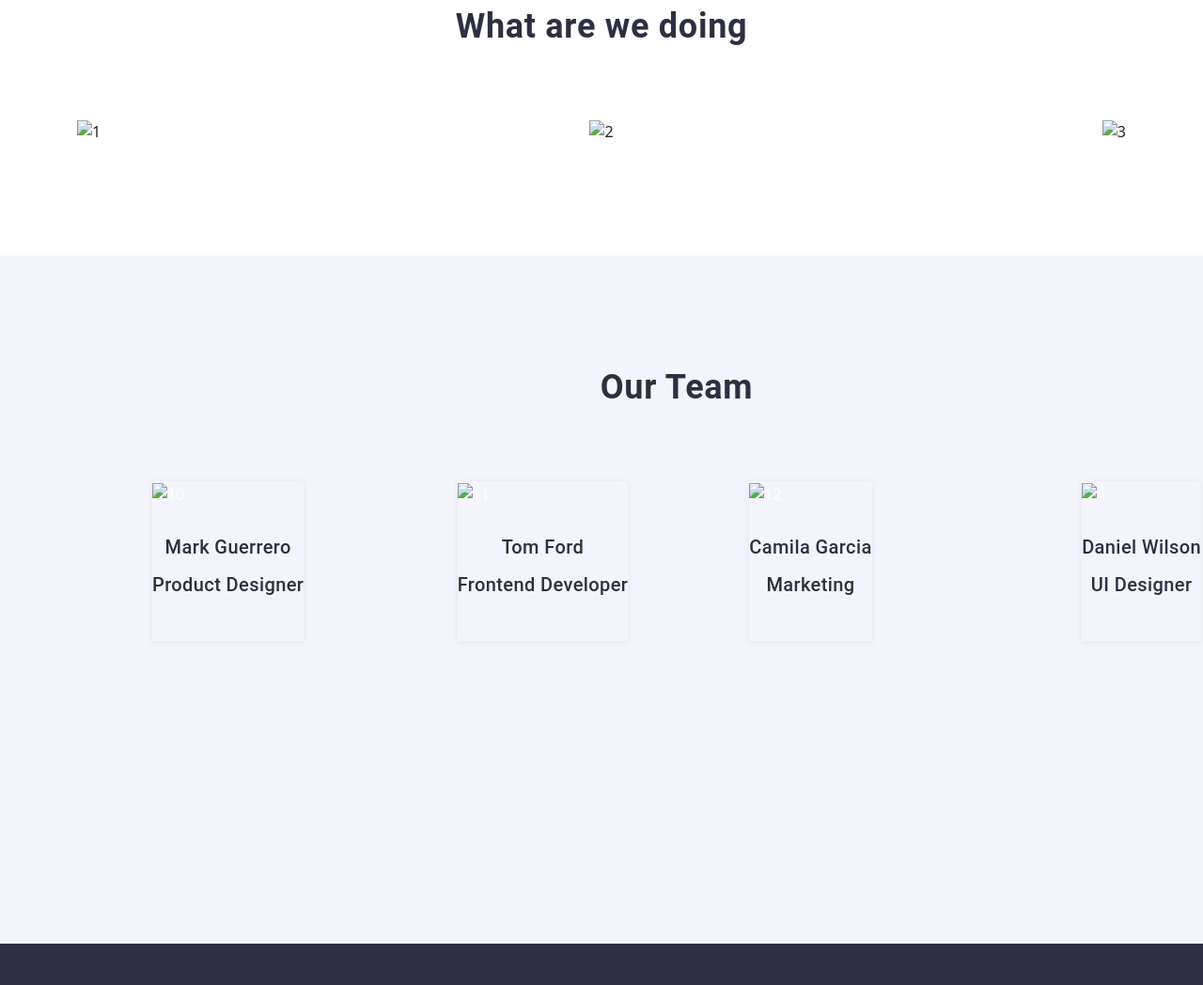
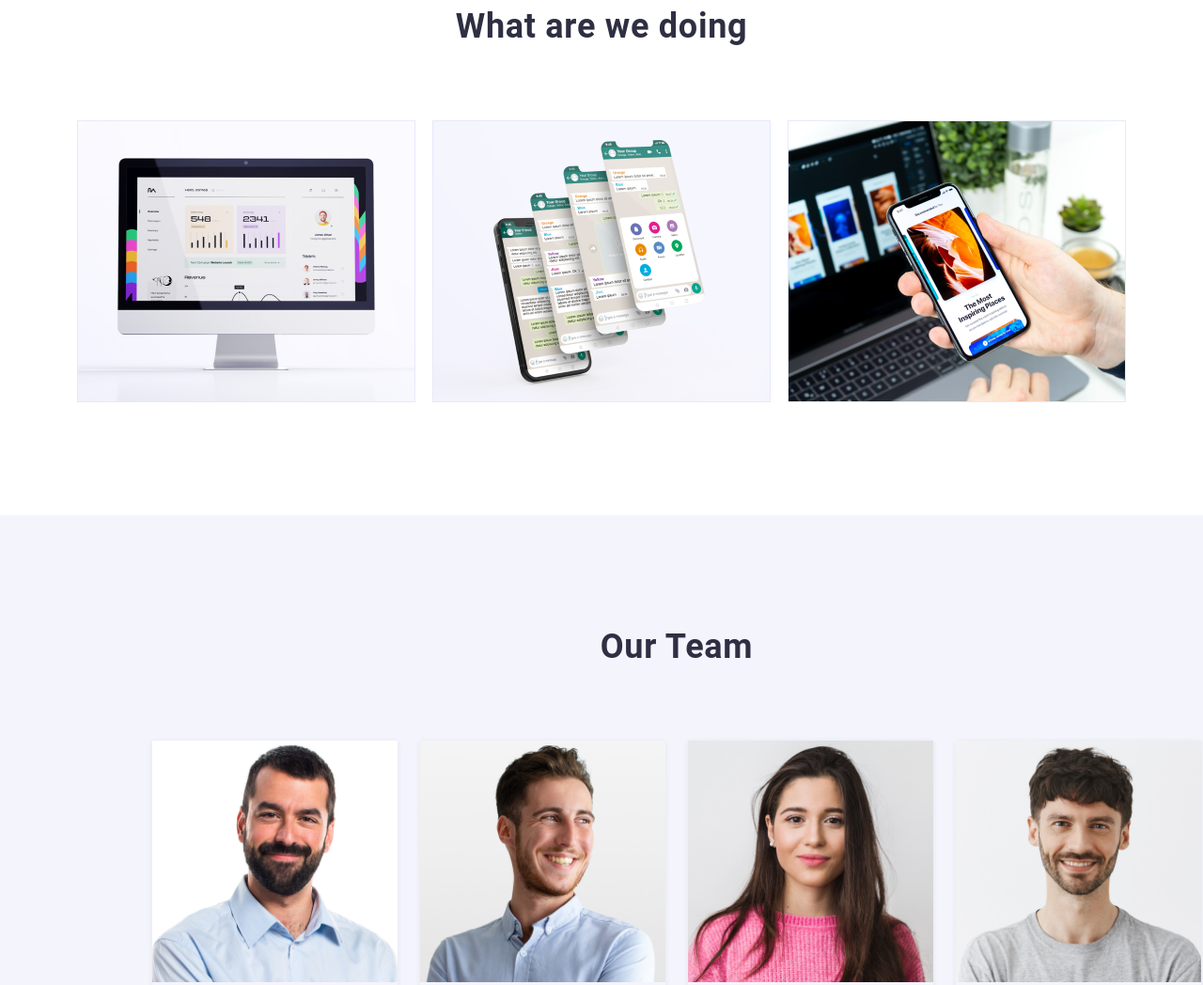
Before and after one commit to romano95/webstudio, a plain HTML site: page index.html in a window 1280 px wide. Shown: the part 1040-2088 px from the top of the page at 94% size. Drawn offline with nearby package versions, Linux system fonts and the light colour scheme; the site is published under a folder, as on GitHub Pages, so addresses that start at the root find nothing.

Commit message:
Update index.html

```diff
--- a/index.html
+++ b/index.html
@@ -80,13 +80,13 @@
           <div class="container">
             <div class="row">
               <div class="col-4 displey-box-img-1">
-                <img class="image-w-h" src="/image/img 1.png" alt="1">
+                <img class="image-w-h" src="image/img 1.png" alt="1">
               </div>
               <div class="col-4 displey-box-img-2">
-                <img class="image-w-h" src="/image/img 2.png" alt="2">
+                <img class="image-w-h" src="image/img 2.png" alt="2">
               </div>
               <div class="col-4 displey-box-img-3">
-                <img class="image-w-h" src="/image/img 3.png" alt="3">
+                <img class="image-w-h" src="image/img 3.png" alt="3">
               </div>
             </div>
           </div>
@@ -98,7 +98,7 @@
             <div class="row">
               <div class="col-3 displey-box-1">
                 <div class="box-image">
-                  <img class="image_foto" src="/image/foto_1.png" alt="10">
+                  <img class="image_foto" src="image/foto_1.png" alt="10">
                   <div class="text_box-img">
                     <p>Mark Guerrero</p>
                     <p>Product Designer</p>
@@ -107,7 +107,7 @@
               </div>
               <div class="col-3 displey-box-2">
                 <div class="box-image">
-                  <img class="image_foto" src="/image/foto_2.png" alt="11">
+                  <img class="image_foto" src="image/foto_2.png" alt="11">
                   <div class="text_box-img">
                     <p>Tom Ford</p>
                     <p>Frontend Developer</p>
@@ -116,7 +116,7 @@
               </div>
               <div class="col-3 displey-box-3">
                 <div class="box-image">
-                  <img class="image_foto" src="/image/foto_3.png" alt="12">
+                  <img class="image_foto" src="image/foto_3.png" alt="12">
                   <div class="text_box-img">
                     <p>Camila Garcia</p>
                     <p>Marketing</p>
@@ -125,7 +125,7 @@
               </div>
               <div class="col-3 displey-box-4">
                 <div class="box-image">
-                  <img class="image_foto" src="/image/foto_4.png" alt="4">
+                  <img class="image_foto" src="image/foto_4.png" alt="4">
                   <div class="text_box-img">
                     <p>Daniel Wilson</p>
                     <p>UI Designer</p>
@@ -139,7 +139,7 @@
 <footer>
   <section class="section-footer">
     <div class="container footer-pad-top">
-      <img class="logo-footer-img" src="/image/Logo-footer.png" alt="logo">
+      <img class="logo-footer-img" src="image/Logo-footer.png" alt="logo">
       <p class="text-footer">Increase the flow of customers and<br> sales for your business with digital<br> marketing & growth solutions.</p>
     </div>
   </section>
```
